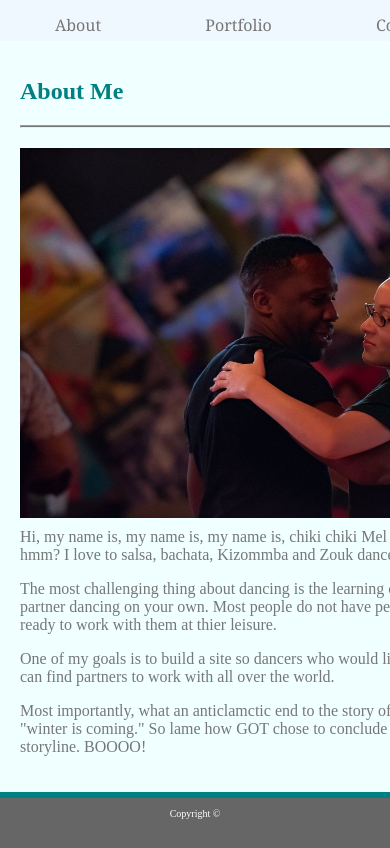
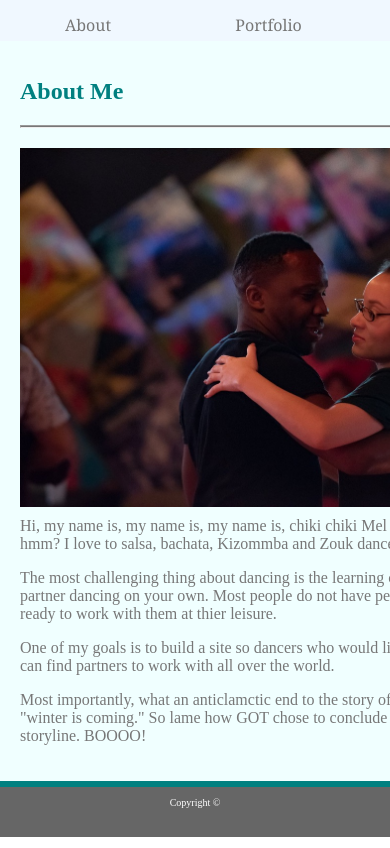
Before and after one commit to dubemelchi/Responsive-Portfolio, a plain HTML site: page index.html in a window 390 px wide. Shown: the part 67-915 px from the top of the page. Drawn offline with Linux system fonts and the light colour scheme.

Commit message:
changed image query

```diff
--- a/assets/css/style.css
+++ b/assets/css/style.css
@@ -239,8 +239,8 @@ hr {
 
     nav li {
         display: inline-block;
-        margin-left: 50px;
-        margin-right: 50px;
+        margin-left: 60px;
+        margin-right: 60px;
         padding-top: 15px;
 
         position: relative;
@@ -258,7 +258,7 @@ hr {
         right: 220px;}
 
         img {
-            width: 555px;
+            width: 538px;
             padding-bottom: 10px;
 
 
```
